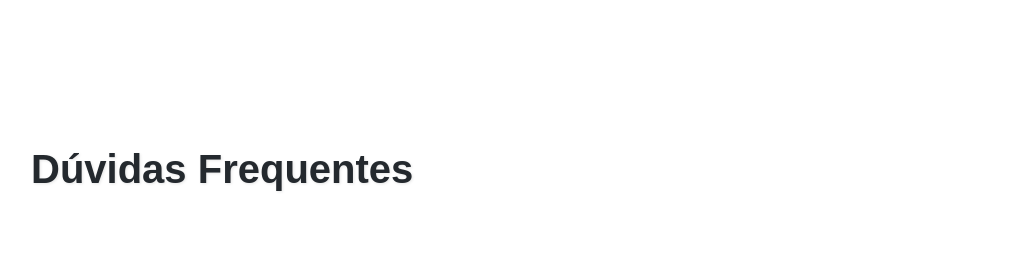
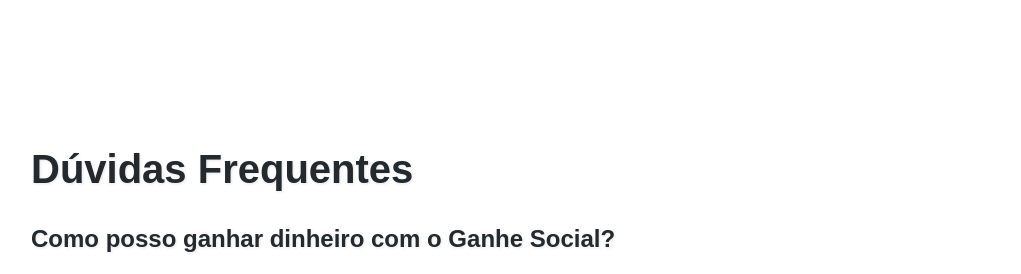
Before and after one commit to smmsociais/ganhesocial.com, a plain HTML site: page index.html in a window 1280 px wide. Shown: the part 2069-2343 px from the top of the page, without its empty margins (97-1118 px from the left). Before the commit the page ends 2264 px from the top, so only its background shows below. Drawn offline with Linux system fonts and the light colour scheme.

Commit message:
Update index.html

```diff
--- a/index.html
+++ b/index.html
@@ -549,12 +549,12 @@
 
         .earn-section {
             position: absolute;
-            bottom: -30%;
+            bottom: -60%;
             width: 100%;
         }
 
         .earn-title {
-            font-size: 2.5rem;
+            font-size: 1.5rem;
             font-family: 'Arial', sans-serif;
             font-weight: 700;
             color: var(--text-light);
@@ -1015,8 +1015,10 @@
             disponíveis!</p>
         <div class="faq-section">
             <h2 class="faq-title">Dúvidas Frequentes</h2>
+            <div class="earn-section">
+                <h2 class="earn-title">Como posso ganhar dinheiro com o Ganhe Social?</h2>
+            </div>
         </div>
-    </div>
     </div>
     </div>
     </div>
```
